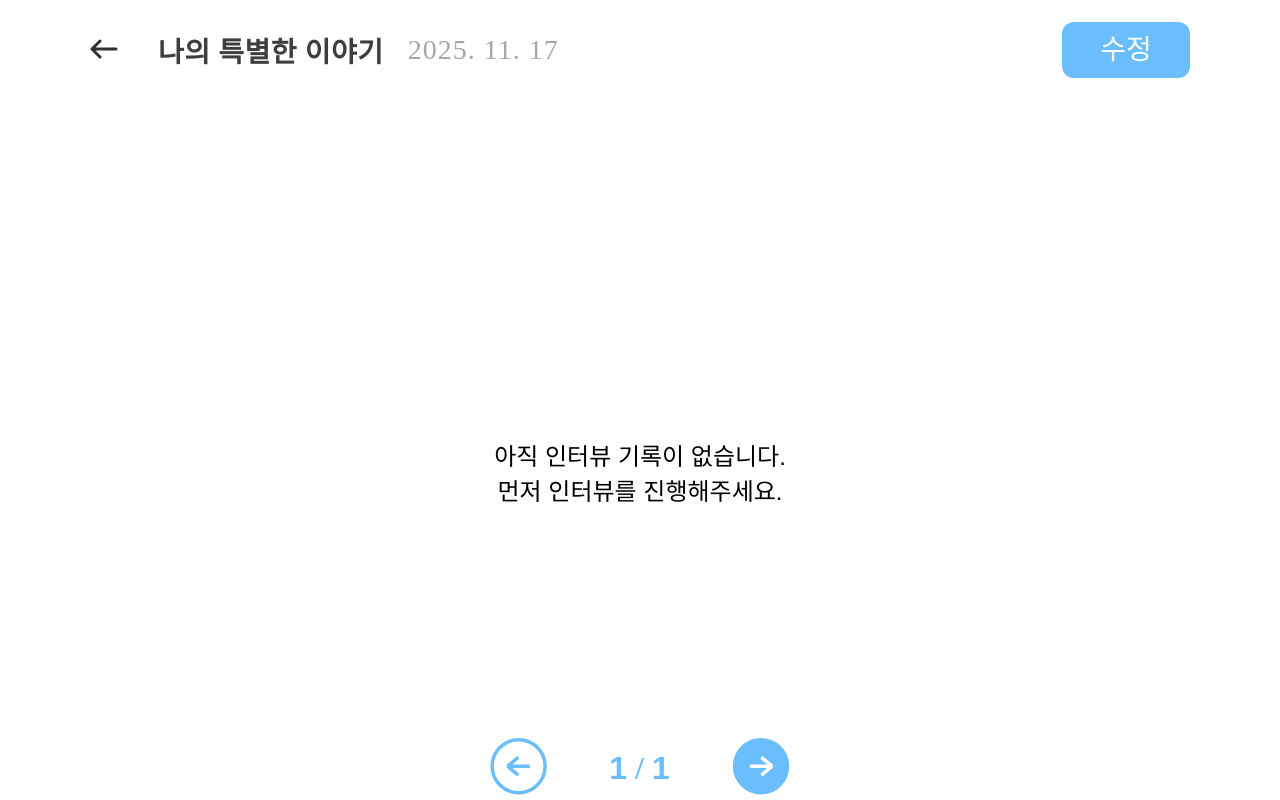
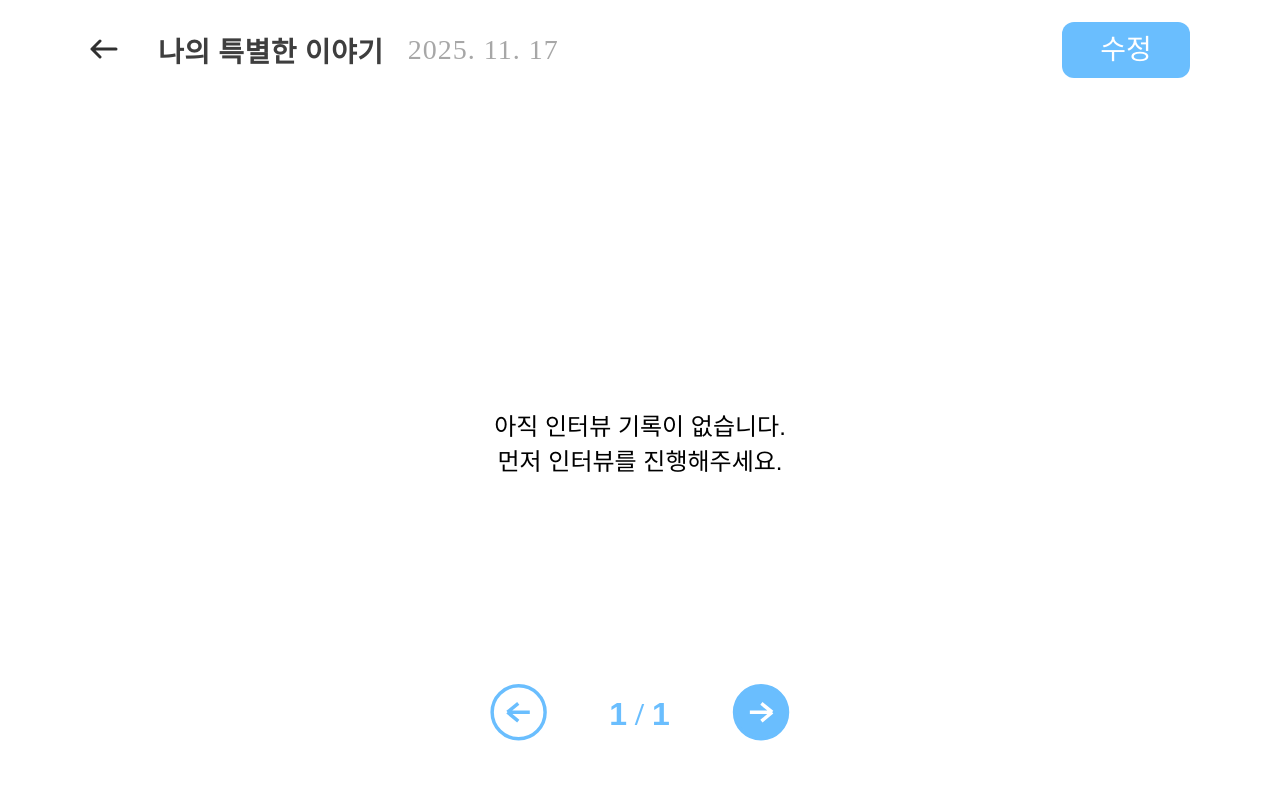
Before and after one commit to itkddms/MODAMI_PROJECT, a plain HTML site: page autobiography.html in a window 1280 px wide. Drawn offline with Linux system fonts and the light colour scheme; a web font is replaced by a local one.

Commit message:
자서전1

```diff
--- a/autobiography.css
+++ b/autobiography.css
@@ -153,7 +153,7 @@ html, body{
     height: 504px;
     /* height: calc(100vh - 180px); */
     padding: 0 90px;
-    margin-top: 60px;
+    margin-top: 30px;
     display: flex;
     flex-direction: column;
     /* align-items: center; */
@@ -196,7 +196,7 @@ html, body{
 
 .page-controller {
     margin: auto;
-    margin-top: 54px;
+    margin-top: 30px;
     width: 480px;
     height: 100px;
     /* position: relative; */
```
